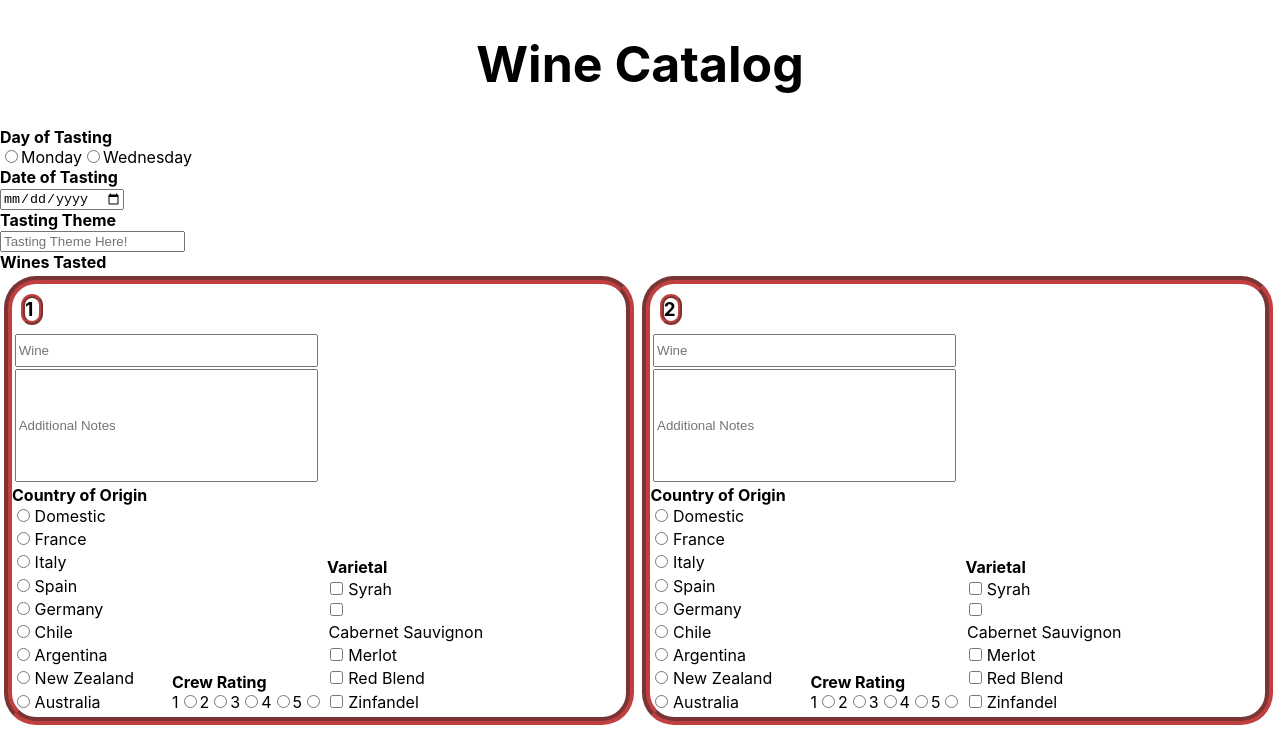
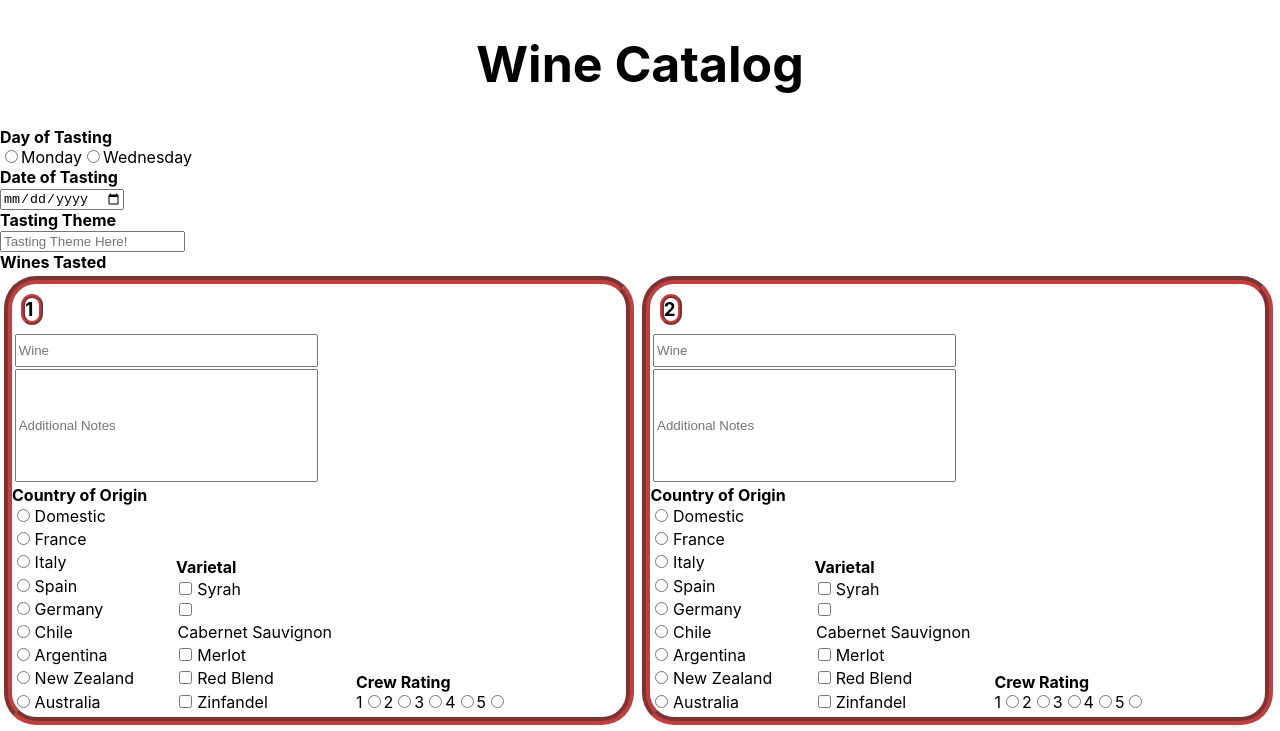
Before and after one commit to Awood549/wine-catalog, a React (Create React App) app: page / in a window 1280 px wide. Shown: the top 731 px of the page. Built offline with nearby package versions, Linux system fonts and the light colour scheme.

Commit message:
settling for having rating to the right of varietals...for now

```diff
--- a/src/form/InputWines.js
+++ b/src/form/InputWines.js
@@ -154,8 +154,8 @@ import './forms.css'
       <h3>{number}</h3>
       {nameAndNotesInput()}
       {countryOfOrigin()}
+      {varietalsInput()}
       {ratingsInput()}
-      {varietalsInput()}
       </label>
       </>
     )
```
